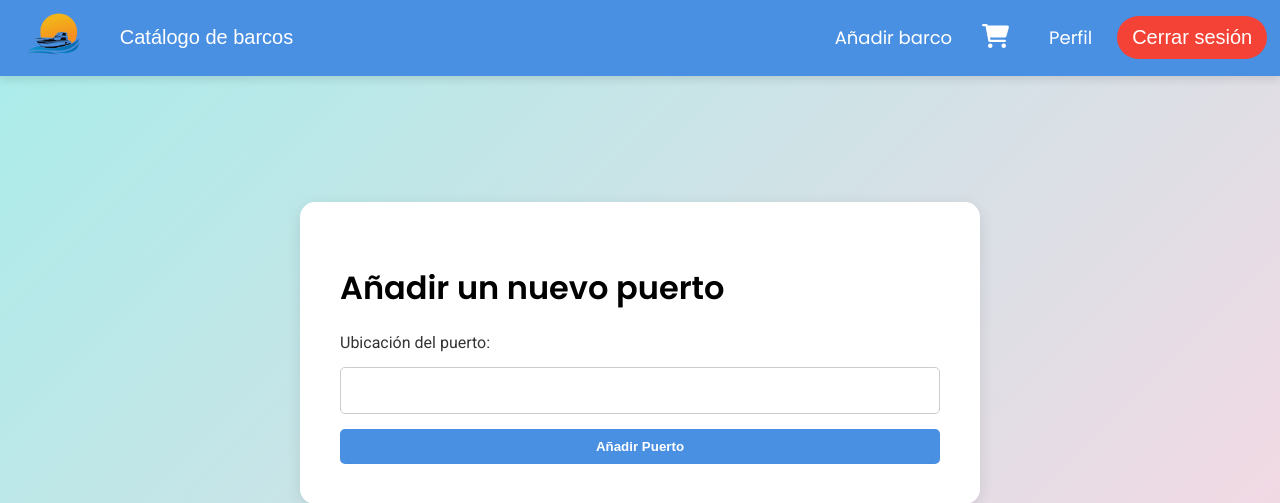
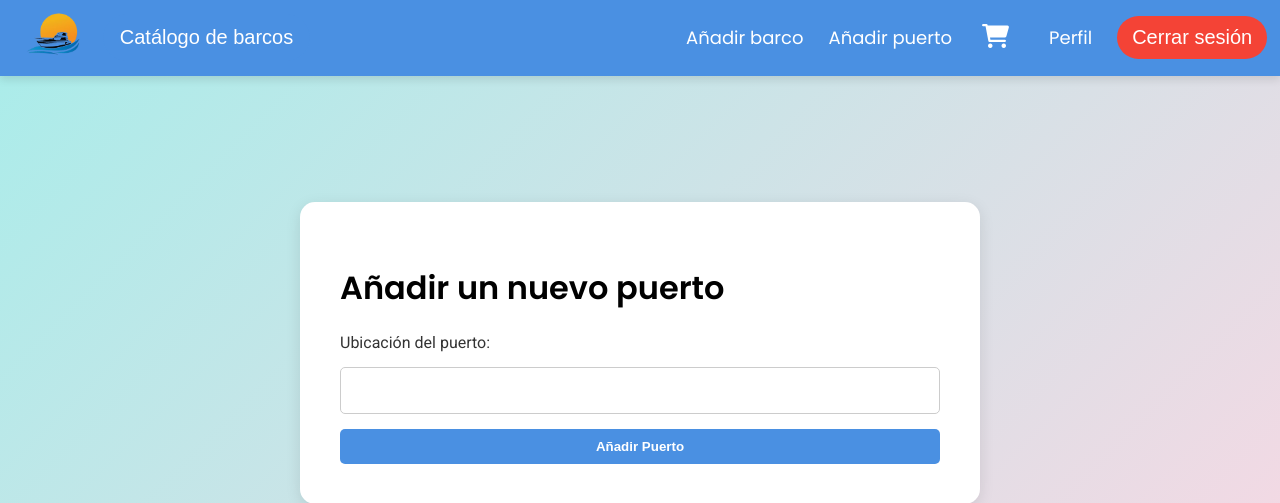
Before and after one commit to frajimmor2/NavegaTrujillo, a Django app: page /add-port/ in a window 1280 px wide. Shown: the top 503 px of the page. Run offline with Django 5.2, Linux system fonts and the light colour scheme; the visitor is signed in with stand-in values (Sample User, id 1).

Commit message:
añadido boton para añadir puertos en la navbar

```diff
--- a/NavegaTrujilloWeb/templates/base_template.html
+++ b/NavegaTrujilloWeb/templates/base_template.html
@@ -41,6 +41,7 @@
         <div style="padding-right: 1%; display: flex; align-items: center;">
             {% if user.is_staff %}
                 <a href="/add-ship" class="nav-link">Añadir barco</a>
+                <a href="/add-port" class="nav-link" style="margin-left: 10px;">Añadir puerto</a> <!-- NUEVO BOTÓN -->
             {% endif %}
             {% if user.is_authenticated %}
 
```
